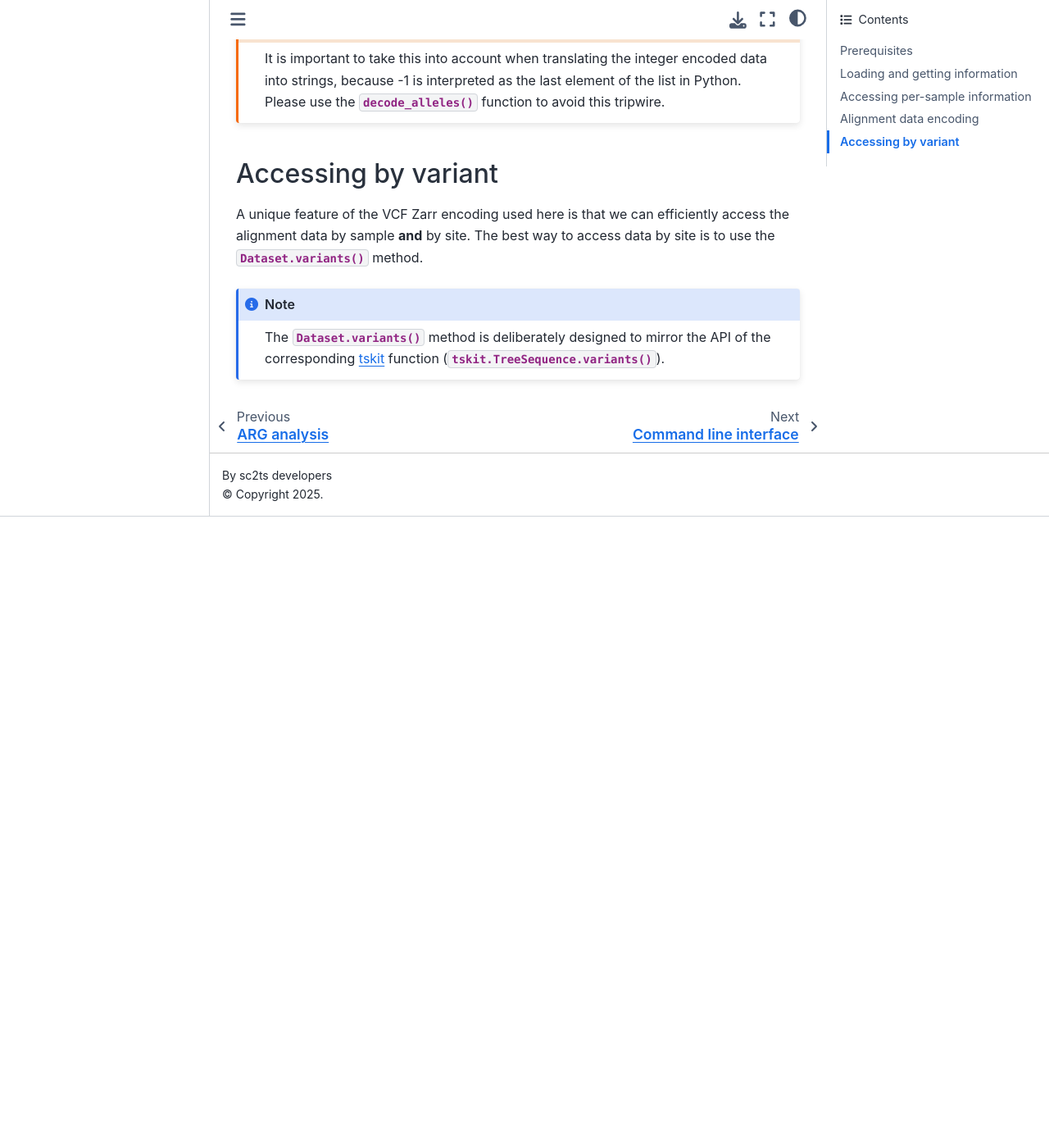
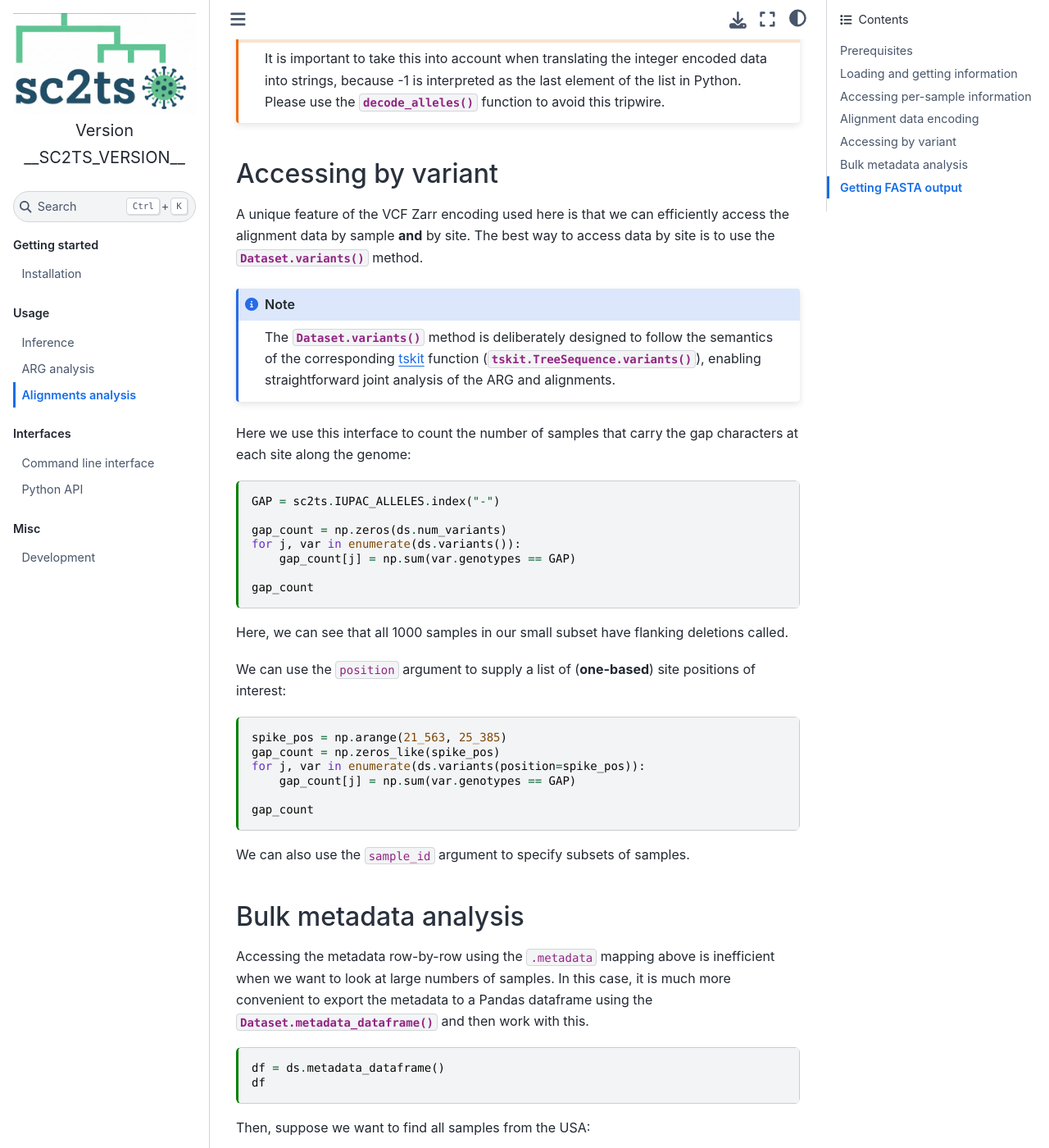
Before and after one commit to jeromekelleher/sc2ts, a Jupyter Book: the page built from docs/alignments_analysis.md, in a window 1280 px wide and 1400 px high, scrolled down 3374 px. Shown: the whole window at 82% size. Built offline with Jupyter Book 1.0.4 settings and Sphinx 7.4.7 and the Sphinx Book theme 1.1.4, drawn with Linux system fonts in a browser that asks for light colours; before the commit the page ends 4004 px from its top, so only the background shows below that; some of the changed text lies outside the part shown.

Commit message:
Finish first pass on alignments docs

````diff
--- a/docs/alignments_analysis.md
+++ b/docs/alignments_analysis.md
@@ -189,7 +189,74 @@ the alignment data by sample **and** by site. The best way to access data by sit
 is to use the {meth}`Dataset.variants` method.
 
 :::{note}
-The {meth}`Dataset.variants` method is deliberately designed to mirror the API
+The {meth}`Dataset.variants` method is deliberately designed to follow the semantics
 of the corresponding [tskit](https://tskit.dev) function
-({meth}`tskit.TreeSequence.variants`).
+({meth}`tskit.TreeSequence.variants`), enabling straightforward joint analysis of the
+ARG and alignments.
 :::
+
+Here we use this interface to count the number of samples that carry the gap characters
+at each site along the genome:
+
+```{code-cell}
+GAP = sc2ts.IUPAC_ALLELES.index("-")
+
+gap_count = np.zeros(ds.num_variants)
+for j, var in enumerate(ds.variants()):
+    gap_count[j] = np.sum(var.genotypes == GAP)
+
+gap_count
+```
+
+Here, we can see that all 1000 samples in our small subset have flanking deletions called.
+
+We can use the ``position`` argument to supply a list of (**one-based**) site positions
+of interest:
+
+```{code-cell}
+spike_pos = np.arange(21_563, 25_385)
+gap_count = np.zeros_like(spike_pos)
+for j, var in enumerate(ds.variants(position=spike_pos)):
+    gap_count[j] = np.sum(var.genotypes == GAP)
+
+gap_count
+```
+
+We can also use the ``sample_id`` argument to specify subsets of samples.
+
+## Bulk metadata analysis
+
+Accessing the metadata row-by-row using the ``.metadata`` mapping above is
+inefficient when we want to look at large numbers of samples. In this case,
+it is much more convenient to export the metadata to a Pandas dataframe
+using the {meth}`Dataset.metadata_dataframe` and then work with this.
+
+```{code-cell}
+df = ds.metadata_dataframe()
+df
+```
+
+Then, suppose we want to find all samples from the USA:
+
+```{code-cell}
+usa_samples = df[df["Country"] == "USA"].index
+usa_samples
+```
+
+:::{important}
+For performance reasons it's a good idea to use the ``fields`` parameter to
+{meth}`Dataset.metadata_dataframe` to limit the amount of metadata decoded
+to what you actually need.
+:::
+
+
+## Getting FASTA output
+
+Getting FASTA output is straightforward using the {meth}`Dataset.write_fasta`
+method. Here, we use the ``sample_id`` argument to write the FASTA aligments
+of the USA samples found in the last example:
+
+```{code-cell}
+with open("/tmp/usa.fa", "w") as f:
+    ds.write_fasta(f, sample_id=usa_samples)
+```
--- a/sc2ts/__init__.py
+++ b/sc2ts/__init__.py
@@ -2,5 +2,5 @@ from .core import __version__
 
 # star imports are fine here as it's just a bunch of constants
 from .core import *
-from .dataset import mask_ambiguous, mask_flanking_deletions, decode_alleles, Dataset
+from .dataset import mask_ambiguous, mask_flanking_deletions, decode_alleles, Dataset, Variant
 from .stats import node_data, mutation_data
````
Also changed, not shown: docs/api.md (+4 -1 lines), 2 other files.
